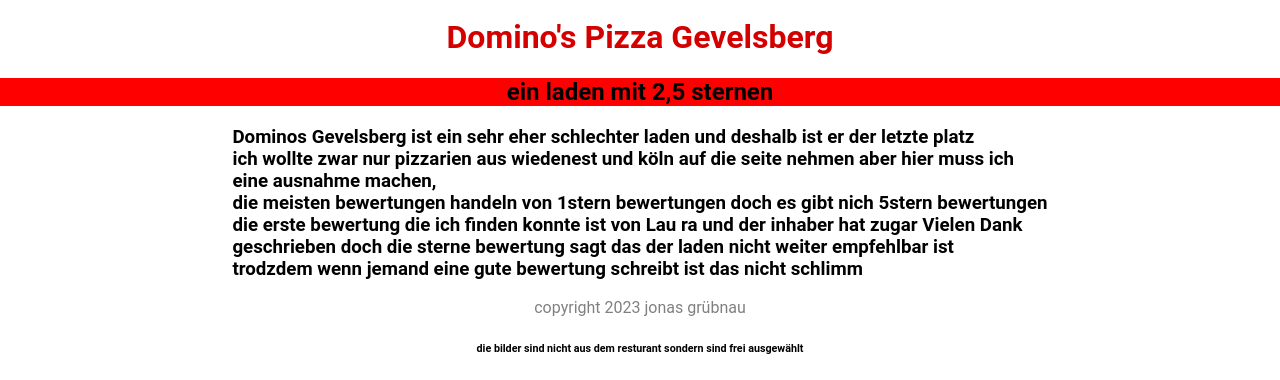
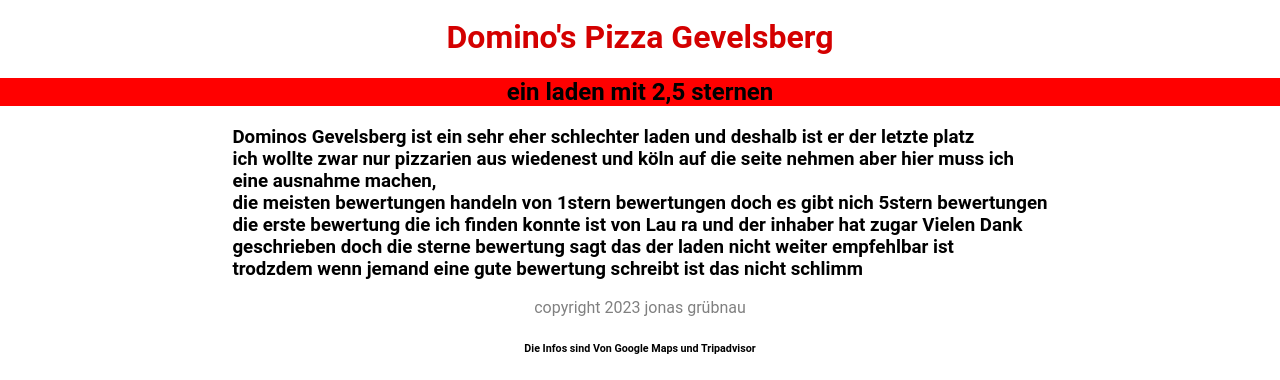
Before and after one commit to MANIMINTERNET34234/Meine-Seiten, a plain HTML site: page index.html in a window 1280 px wide. Shown: the part 3193-3573 px from the top of the page. Drawn offline with Linux system fonts and the light colour scheme; a script that the page names is missing.

Commit message:
Habe Jetzt nochmal dazu geschrieben von wo ich die Infos her hab

```diff
--- a/index.html
+++ b/index.html
@@ -107,6 +107,6 @@
     </h3>
 
 <footer class="pizza" style="color: gray;">copyright 2023 jonas grübnau</footer>
-<h6 class="pizza">die bilder sind nicht aus dem resturant sondern sind frei ausgewählt</h6>
+<h6 class="pizza">Die Infos sind Von Google Maps und Tripadvisor</h6>
 </body>
 </html>
```
